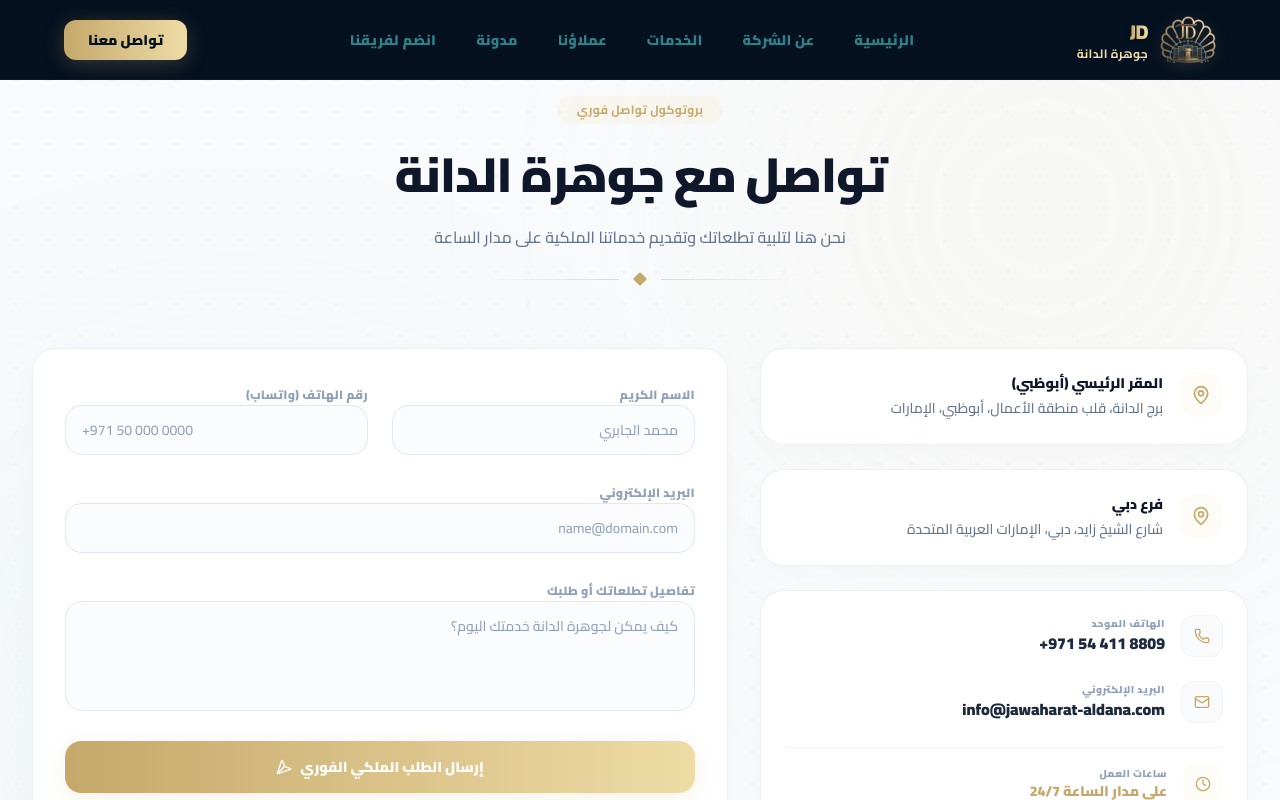
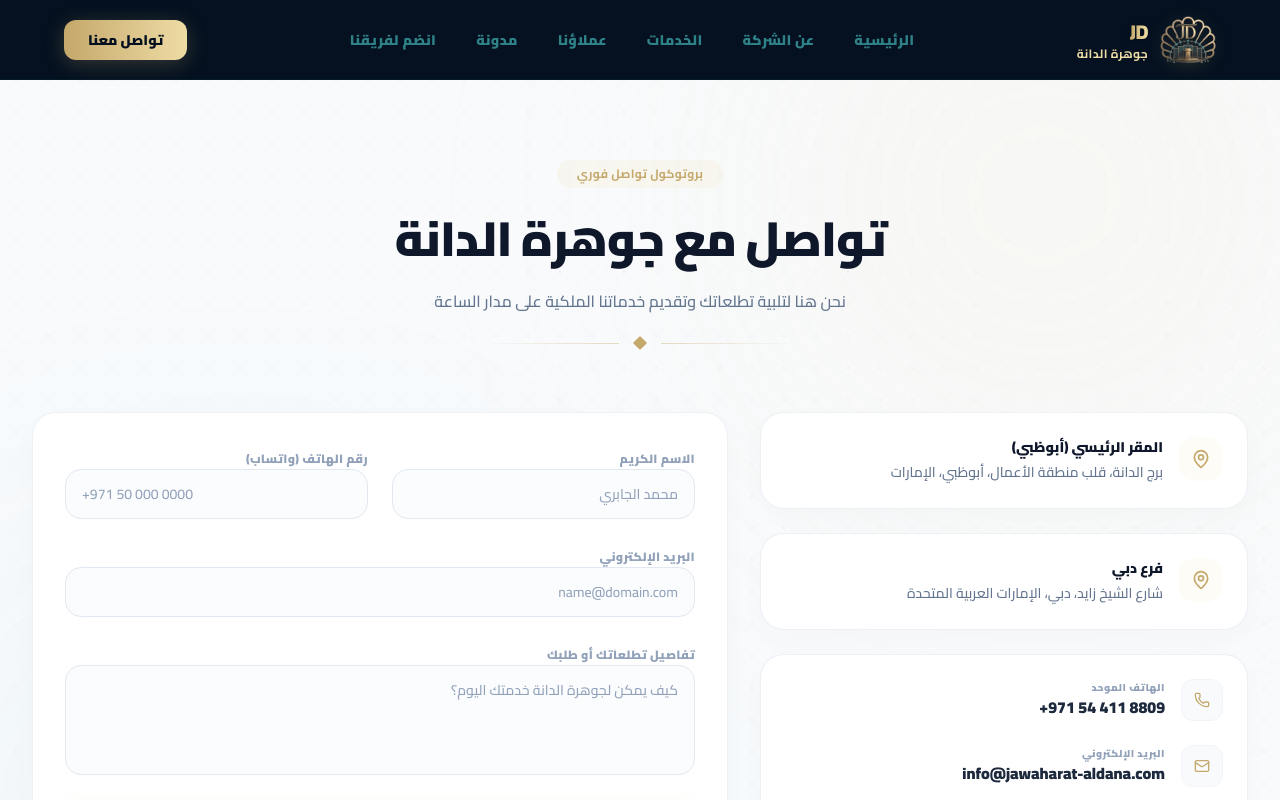
Before and after one commit to momhamedga/Jawharat-AlDanat, a Next.js app: page /ar/contact in a window 1280 px wide. Shown: the top 800 px of the page. Built offline with nearby package versions, Linux system fonts and the light colour scheme.

Commit message:
fix(contact-blog): resolve py

```diff
--- a/src/app/[locale]/contact/page.tsx
+++ b/src/app/[locale]/contact/page.tsx
@@ -10,7 +10,7 @@
   const { locale } = await params;
 
   return (
-    <div className="relative min-h-screen bg-slate-50 text-slate-900 overflow-hidden py-24 px-4 sm:px-6 lg:px-8">
+    <div className="relative min-h-screen bg-slate-50 text-slate-900 overflow-hidden py-40 px-4 sm:px-6 lg:px-8">
      {/* 🌌 تأثير الإضاءة المحيطية مع المصفوفة المنقطة (Dot Grid Matrix) */}
       <div className="absolute inset-0 pointer-events-none z-0">
         <div className="absolute top-[-10%] right-[-5%] w-[600px] h-[600px] bg-brand-light-gold/10 rounded-full blur-[140px]" />
--- a/src/components/blog/BlogClient.tsx
+++ b/src/components/blog/BlogClient.tsx
@@ -99,7 +99,7 @@
   });
 
   return (
-    <section className="relative w-full min-h-screen py-20 md:py-32 bg-slate-50 overflow-hidden font-['Cairo'] select-none" dir={isAr ? 'rtl' : 'ltr'}>
+    <section className="relative w-full  py-40 md:py-32 bg-slate-50 overflow-hidden font-['Cairo'] select-none" dir={isAr ? 'rtl' : 'ltr'}>
       <div className="absolute inset-0 pointer-events-none z-0">
         <div className="absolute top-[-5%] left-1/2 -translate-x-1/2 w-[800px] h-[400px] bg-gradient-to-b from-brand-light-gold/15 to-transparent rounded-full blur-[130px]" />
         <div className="absolute inset-0 bg-[radial-gradient(#e2e8f0_1.5px,transparent_1.5px)] [background-size:32px_32px] opacity-70" />
--- a/src/components/join/JoinSection.tsx
+++ b/src/components/join/JoinSection.tsx
@@ -13,7 +13,7 @@
   const isAr = locale === 'ar';
 
   return (
-    <section className="relative w-full py-20 md:py-32 bg-slate-50 overflow-hidden font-['Cairo'] select-none" dir={isAr ? 'rtl' : 'ltr'}>
+    <section className="relative w-full py-40 md:py-52 bg-slate-50 overflow-hidden font-['Cairo'] select-none" dir={isAr ? 'rtl' : 'ltr'}>
 
       {/* 🔮 الخلفية الهندسية المنقطة مع هالات الإضاءة الفاتحة */}
       <div className="absolute inset-0 pointer-events-none z-0">
```
